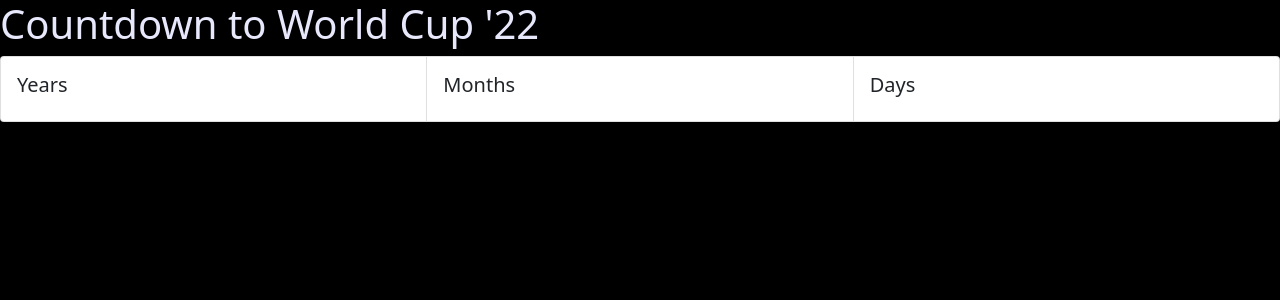
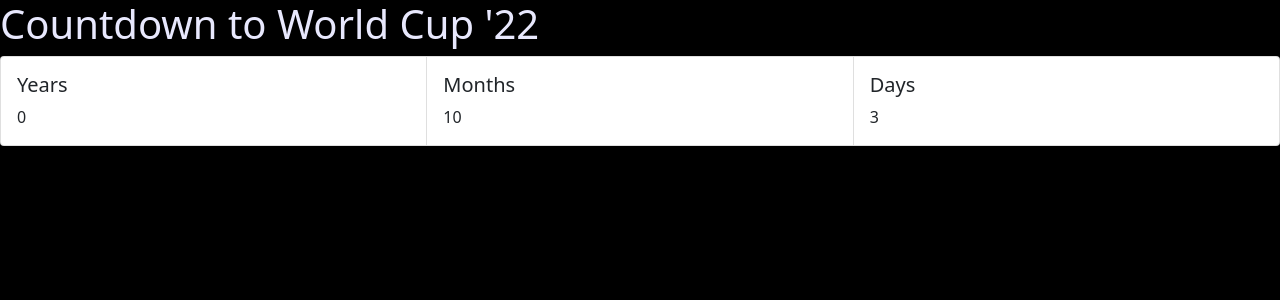
Before and after one commit to damparo/FutbolisLife, a React (Create React App) app in the folder countdowntimer/: page / in a window 1280 px wide. Shown: the top 300 px of the page. Built offline with nearby package versions, Linux system fonts and the light colour scheme.

Commit message:
future date countdown set up'

```diff
--- a/countdowntimer/src/components/Timer/Timer.js
+++ b/countdowntimer/src/components/Timer/Timer.js
@@ -35,19 +35,19 @@ function Timer({futureDate}) {
         <Card>
           <Card.Body>
             <Card.Title>Years</Card.Title>
-            <Card.Text value={years} label="years" className="years"></Card.Text>
+            <Card.Text value={years} label="years" className="years">{years}</Card.Text>
           </Card.Body>
         </Card>
         <Card>
           <Card.Body>
             <Card.Title>Months</Card.Title>
-            <Card.Text value={months} label="days" className="months"></Card.Text>
+            <Card.Text value={months} label="days" className="months">{months}</Card.Text>
           </Card.Body>
         </Card>
         <Card>
           <Card.Body>
             <Card.Title>Days</Card.Title>
-            <Card.Text value={days} label="" className="days"></Card.Text>
+            <Card.Text value={days} label="" className="days">{days}</Card.Text>
           </Card.Body>
         </Card>
       </CardGroup>
--- a/countdowntimer/src/components/WorldCupBoard/WorldCupBoard.js
+++ b/countdowntimer/src/components/WorldCupBoard/WorldCupBoard.js
@@ -8,8 +8,8 @@ import Timer from '../Timer/Timer';
 const futureDate = add(new Date(), {
 
     years: 0,
-    months: 9,
-    days: 35,
+    months: 10,
+    days: 3,
 
 });
 
```
